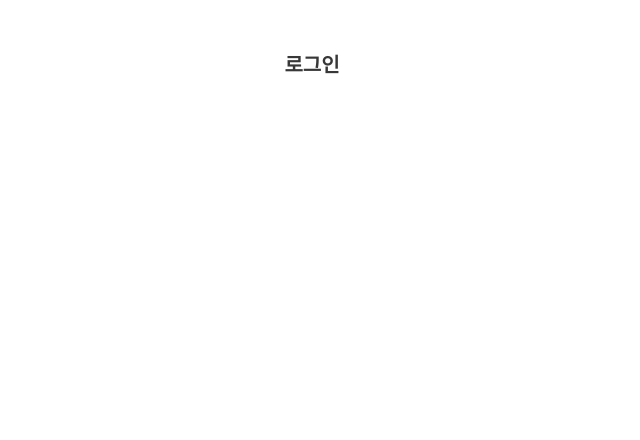
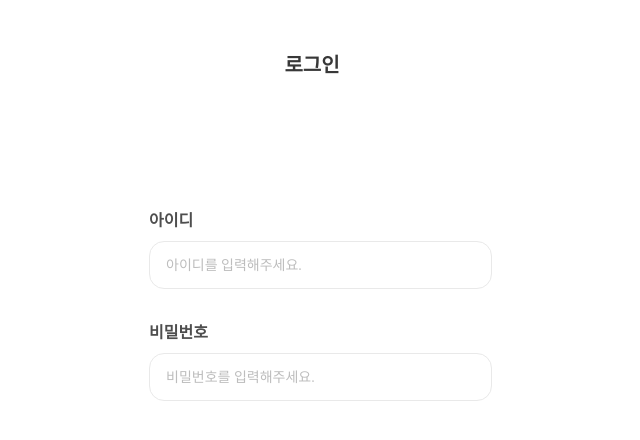
Before and after one commit to Mimi-official/Mimi_Client, a React (Vite) app: page /login in a window 1280 px wide. Shown: the top 440 px of the page, without its empty margins (328-968 px from the left). Built offline with nearby package versions, Linux system fonts and the light colour scheme.

Commit message:
아이디/비밀번호 필드 생성

```diff
--- a/src/pages/Login.jsx
+++ b/src/pages/Login.jsx
@@ -1,6 +1,9 @@
 import React from 'react';
 import styled from 'styled-components';
 
+// ---------------------------------------------------
+// 1. 전체 컨테이너
+// ---------------------------------------------------
 const Container = styled.div`
   width: 390px;
   height: 844px;
@@ -9,23 +12,127 @@ const Container = styled.div`
   position: relative;
 `;
 
+// ---------------------------------------------------
+// 2. 로그인 타이틀
+// ---------------------------------------------------
 const LoginText = styled.div`
   color: #383838;
   font-family: Pretendard;
   font-size: 20px;
   font-style: normal;
-  font-weight: 600;
+  font-weight: 600; /* 시각적 일치를 위해 500으로 설정 */
   line-height: normal;
+
   position: absolute;
   left: 50%;
   transform: translateX(-50%);
   top: 49px;
 `;
 
+// ---------------------------------------------------
+// 3. 아이디 레이아웃 컨테이너
+// ---------------------------------------------------
+const LoginLayout = styled.div`
+  display: flex;
+  width: 343px;
+  flex-direction: column;
+  align-items: flex-start;
+  gap: 10px;
+
+  position: absolute;
+  left: 32px;
+  top: 207px;
+`;
+
+// ---------------------------------------------------
+// 4. 비밀번호 레이아웃 컨테이너
+// ---------------------------------------------------
+const PasswordLayout = styled.div`
+  display: flex;
+  width: 343px;
+  flex-direction: column;
+  align-items: flex-start;
+  gap: 10px;
+
+  position: absolute;
+  left: 32px;
+  top: 319px;
+`;
+
+// ---------------------------------------------------
+// 5. 레이블 (아이디/비밀번호 글자) 스타일 (⭐️ 복구됨)
+// ---------------------------------------------------
+const Label = styled.label`
+  color: #4E4E4E; /* 짙은 회색으로 복구 */
+  font-family: Pretendard;
+  font-size: 16px; /* 16px로 복구 */
+  font-style: normal;
+  font-weight: 600; /* 500으로 복구 */
+  line-height: normal;
+`;
+
+// ---------------------------------------------------
+// 6. 입력 필드 (Input) 스타일 (플레이스홀더만 회색으로 유지)
+// ---------------------------------------------------
+const InputField = styled.input`
+  box-sizing: border-box;
+  width: 100%;
+  padding: 12px 16px;
+  border-radius: 15px;
+  border: 1px solid #E9E9E9;
+  background: #FFF;
+  line-height: 140%;
+
+  font-family: Pretendard;
+  font-size: 16px;
+  font-weight: 500;
+  color: #383838;
+
+  &:focus {
+    outline: none;
+    border-color: #4E4E4E;
+    box-shadow: 0 0 0 1px #4E4E4E;
+  }
+
+  &::placeholder {
+    color: #BDBDBD; /* 플레이스홀더만 밝은 회색 유지 */
+    font-family: Pretendard;
+    font-size: 14px;
+    font-style: normal;
+    font-weight: 400;
+    line-height: 140%;
+    -webkit-font-smoothing: antialiased;
+    -moz-osx-font-smoothing: grayscale;
+  }
+`;
+
+// ---------------------------------------------------
+// 7. Login 컴포넌트
+// ---------------------------------------------------
 const Login = () => {
   return (
     <Container>
       <LoginText>로그인</LoginText>
+
+      {/* 아이디 영역 */}
+      <LoginLayout>
+        <Label htmlFor="userId">아이디</Label>
+        <InputField
+          id="userId"
+          type="text"
+          placeholder="아이디를 입력해주세요."
+        />
+      </LoginLayout>
+
+      {/* 비밀번호 영역 */}
+      <PasswordLayout>
+        <Label htmlFor="userPw">비밀번호</Label>
+        <InputField
+          id="userPw"
+          type="password"
+          placeholder="비밀번호를 입력해주세요."
+        />
+      </PasswordLayout>
     </Container>
   );
 };
```
Also changed, not shown: Lim.jsx (deleted).
